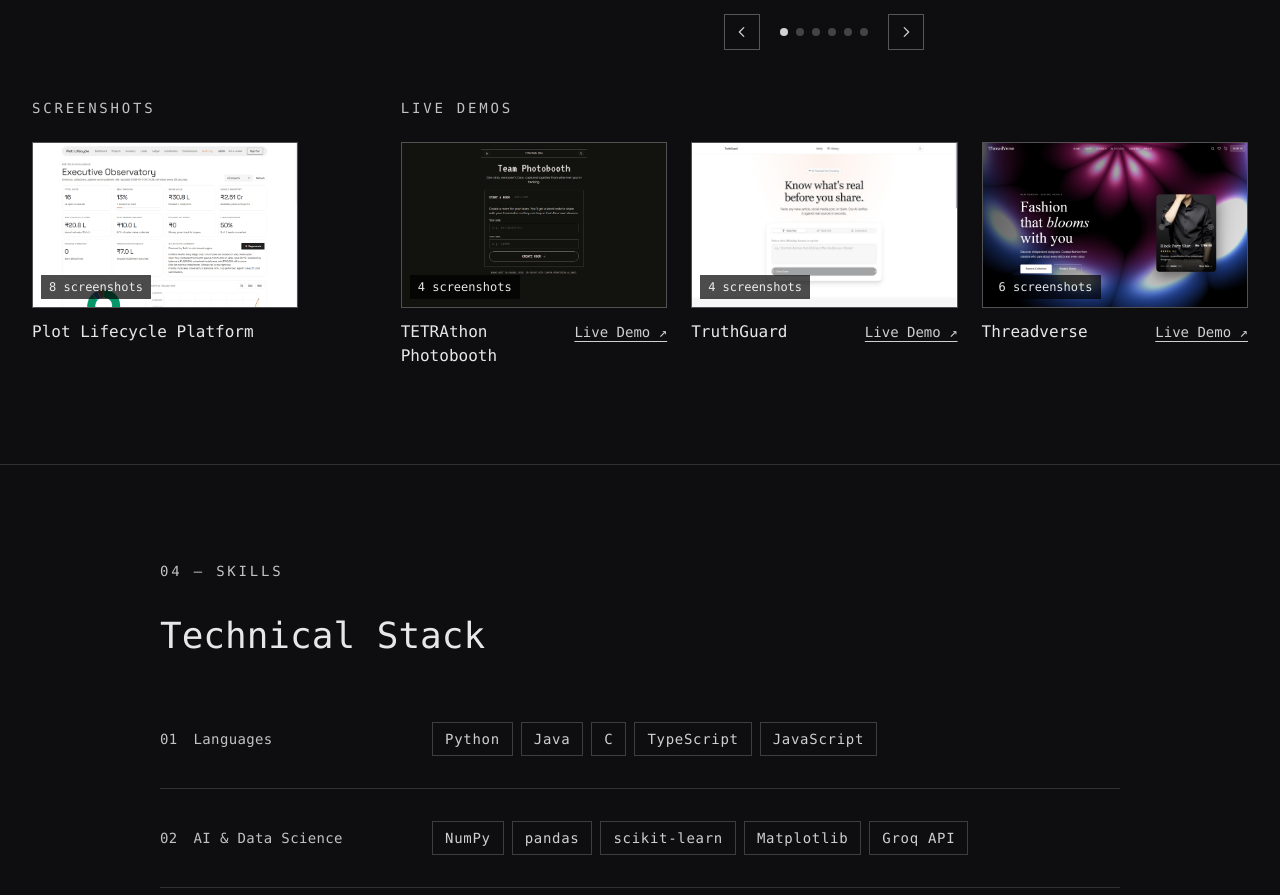
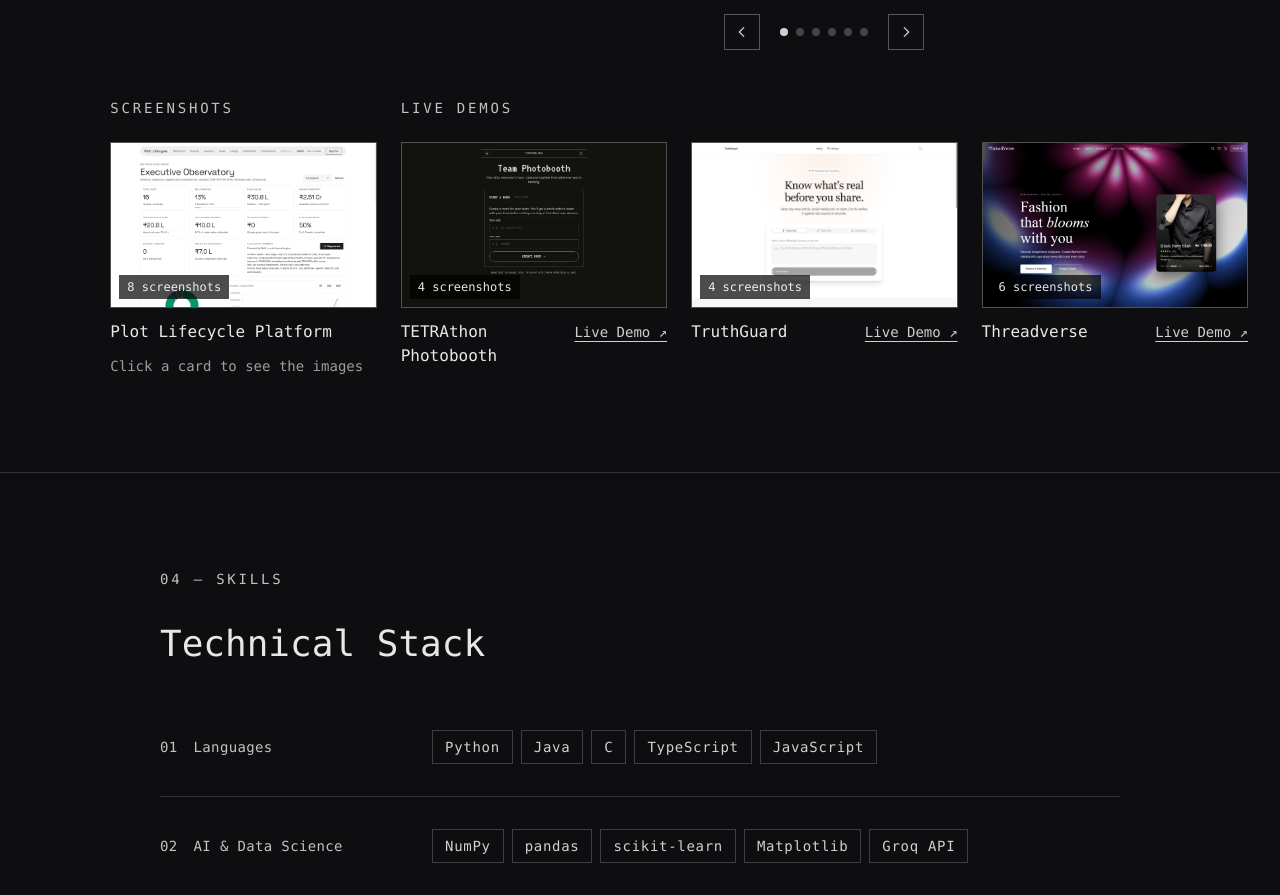
Before and after one commit to Aditi-Atodaria/Portfolio_Website, a Next.js app in the folder aditi-next/: page / in a window 1280 px wide. Shown: the part 2980-3875 px from the top of the page. Built offline with nearby package versions, Linux system fonts and the light colour scheme.

Commit message:
Update portfolio-hero-with-paper-shaders.tsx

```diff
--- a/aditi-next/src/components/ui/portfolio-hero-with-paper-shaders.tsx
+++ b/aditi-next/src/components/ui/portfolio-hero-with-paper-shaders.tsx
@@ -820,9 +820,14 @@ export default function AditiPortfolio() {
 
             {/* Live demo cards — aligned with the carousel column */}
             <div className="grid grid-cols-1 xl:grid-cols-[minmax(0,3fr)_minmax(0,8fr)] xl:gap-x-[51px] mt-8 sm:mt-12">
-              {/* Width matches one of the three demo cards: xl = 8/9 of this 3fr cell minus one gap-share, sm–lg = a third of the row, mobile = full width */}
-              <div className="mb-8 xl:mb-0 sm:w-[calc((100%-3rem)/3)] xl:w-[calc(88.8889%-1rem)]">
+              {/* Same width as one demo card. On xl it is pushed to the right edge of the 3fr cell and out into
+                  the 51px column gap, so the space to the first demo card is the same 24px as between the demos.
+                  Below xl it sits on its own row above them, with the same 20/24px gap. */}
+              <div className="mb-5 sm:mb-6 xl:mb-0 sm:w-[calc((100%-3rem)/3)] xl:w-[calc(88.8889%-1rem)] xl:ml-auto xl:-mr-[27px]">
                 <ProjectGallery items={PLOT_GALLERY_ITEMS} isDarkMode={isDarkMode} label="Screenshots" columns={1} />
+                <p className={`font-mono text-sm mt-3 ${isDarkMode ? "text-white/60" : "text-black/60"}`}>
+                  Click a card to see the images
+                </p>
               </div>
               <ProjectGallery items={GALLERY_ITEMS} isDarkMode={isDarkMode} />
             </div>
```
